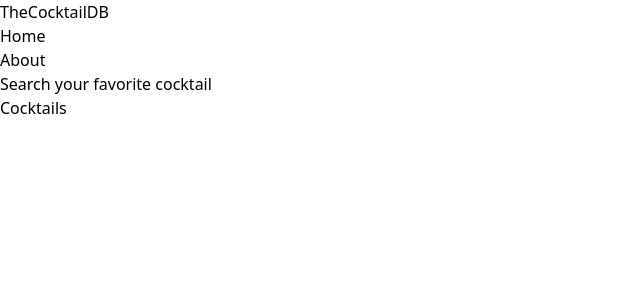
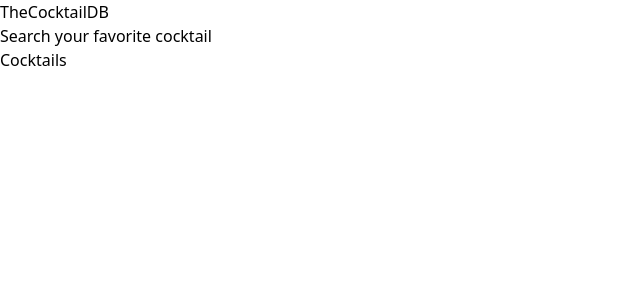
Before and after one commit to CDDR1/cocktails-app, a React (Create React App) app: page / in a window 1280 px wide. Shown: the top 300 px of the page, without its empty margins (0-640 px from the left). Built offline with nearby package versions, Linux system fonts and the light colour scheme.

Commit message:
Added React Router to the project

```diff
--- a/package.json
+++ b/package.json
@@ -8,6 +8,7 @@
     "@testing-library/user-event": "^13.5.0",
     "react": "^18.2.0",
     "react-dom": "^18.2.0",
+    "react-router-dom": "^6.3.0",
     "react-scripts": "5.0.1",
     "web-vitals": "^2.1.4"
   },
--- a/src/App.js
+++ b/src/App.js
@@ -2,13 +2,22 @@ import Navbar from "./components/Navbar";
 import Searchbar from "./components/Searchbar";
 import CocktailList from "./components/CocktailList";
 import CocktailCard from "./components/CocktailCard";
+import { Routes, Route } from 'react-router-dom';
+import About from "./routes/About";
 
 function App() {
     return (
         <div className="App">
-            <Navbar />
-            <Searchbar />
-            <CocktailList />
+            <Routes>
+                <Route path="/" element={
+                    <>
+                        <Navbar />
+                        <Searchbar />
+                        <CocktailList />
+                    </>
+                } exact />
+                <Route path="/About" element={<About />} exact />
+            </Routes>
         </div>
     );
 }
--- a/src/components/Navbar.jsx
+++ b/src/components/Navbar.jsx
@@ -1,14 +1,18 @@
 import React from 'react';
+// import { Outlet, Link } from "react-router-dom";
 
 const Navbar = () => {
     return (
-        <nav>
-            <span>TheCocktailDB</span>
-            <ul>
-                <li><a href='#'>Home</a></li>
-                <li><a href='#'>About</a></li>
-            </ul>
-        </nav>
+        <>
+            <nav>
+                <span>TheCocktailDB</span>
+                <ul>
+                    {/* <li><Link to='/Home' />Home</li>
+                    <li><Link to='/About' />About</li> */}
+                </ul>
+            </nav>
+            {/* <Outlet /> */}
+        </>
     );
 };
 
--- /dev/null
+++ b/src/routes/About.jsx
@@ -0,0 +1,7 @@
+export default function Expenses() {
+    return (
+      <main style={{ padding: "1rem 0" }}>
+        <h2>About</h2>
+      </main>
+    );
+  }
```
Also changed, not shown: src/index.js (+9 -9 lines), public/manifest.json, 1 other file (tests, documents, lock files or other folders).
